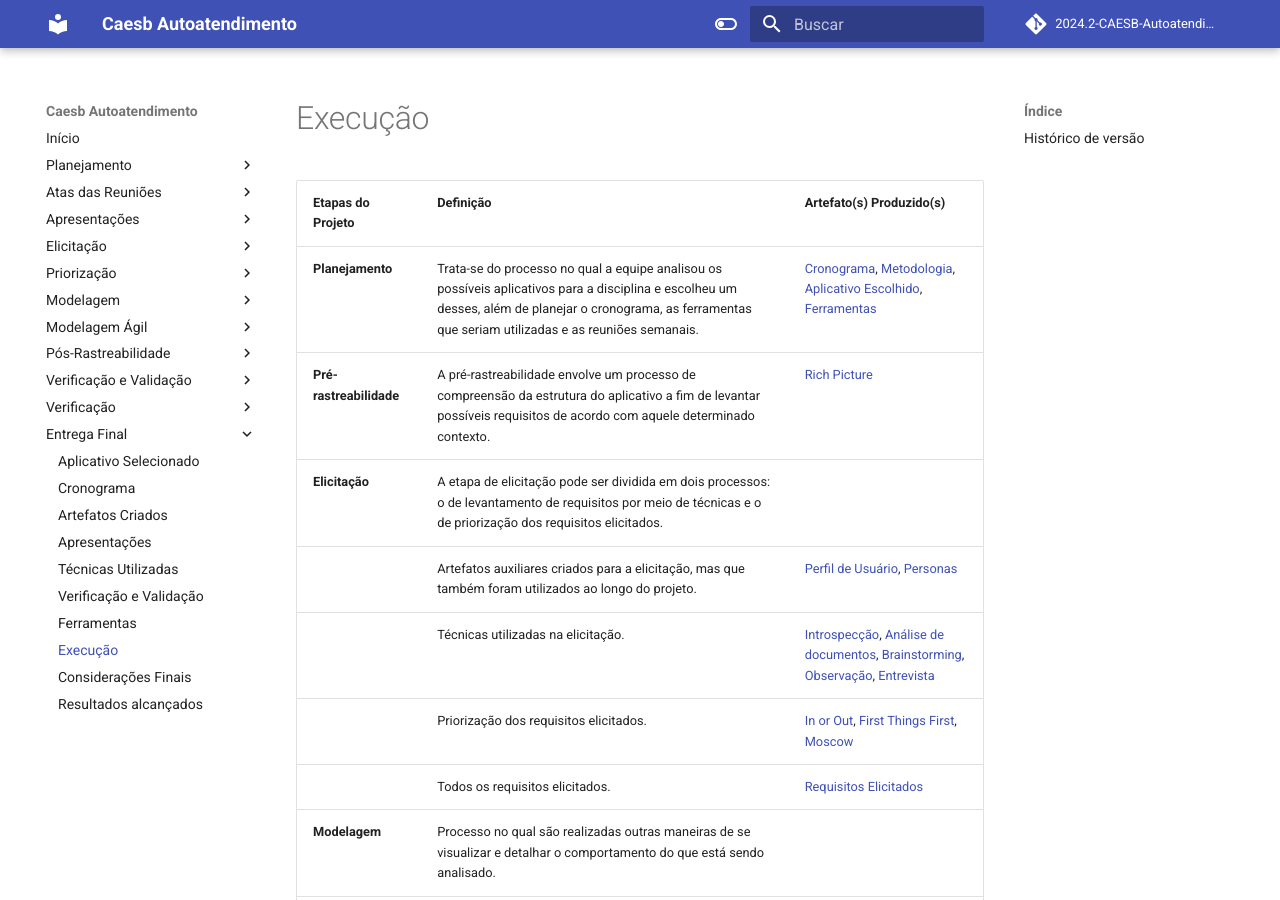
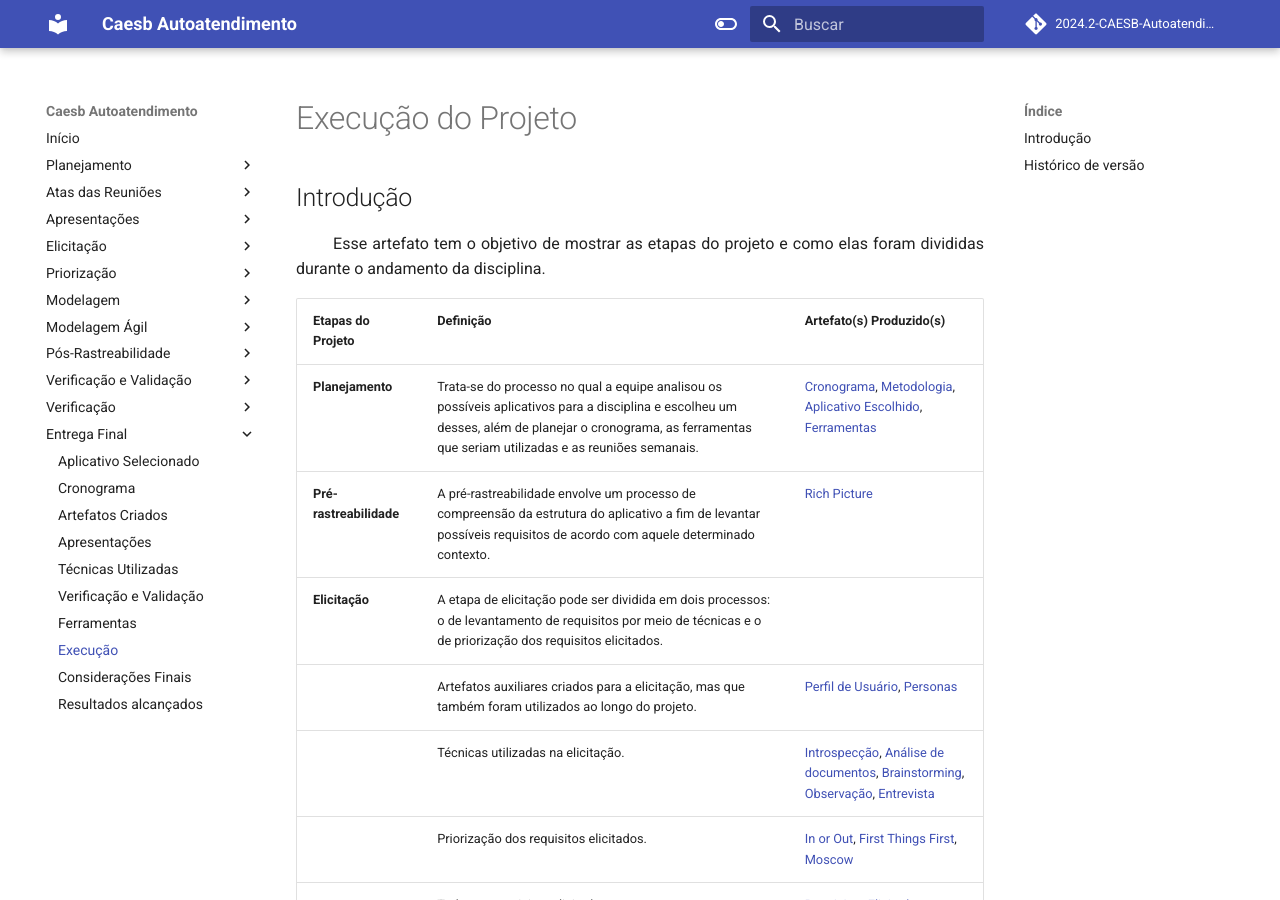
Before and after one commit to Requisitos-de-Software/2024.2-CAESB-Autoatendimento, an MkDocs documentation site: the page built from docs/Entrega_final/execução.md, in a window 1280 px wide and 900 px high. Built offline with MkDocs 1.6.1 and Material for MkDocs 9.7.7, drawn with Linux system fonts in a browser that asks for light colours; comment, search, counter and statistics services are not loaded; some of the changed text lies outside the part shown.

Commit message:
correções

```diff
--- a/docs/Entrega_final/execução.md
+++ b/docs/Entrega_final/execução.md
@@ -1,3 +1,11 @@
+# Execução do Projeto
+
+## Introdução
+
+<p align="justify">
+&emsp;&emsp; Esse artefato tem o objetivo de mostrar as etapas do projeto e como elas foram divididas durante o andamento da disciplina.
+</p>
+
 | Etapas do Projeto      | Definição | Artefato(s) Produzido(s) |
 |------------------------|-----------|---------------------------|
 | **Planejamento**       | Trata-se do processo no qual a equipe analisou os possíveis aplicativos para a disciplina e escolheu um desses, além de planejar o cronograma, as ferramentas que seriam utilizadas e as reuniões semanais. | <a href="https://requisitos-de-software.github.io/2024.2-CAESB-Autoatendimento/planejamento/cronograma/">Cronograma</a>, <a href="https://requisitos-de-software.github.io/2024.2-CAESB-Autoatendimento/planejamento/metodologia/">Metodologia</a>, <a href="https://requisitos-de-software.github.io/2024.2-CAESB-Autoatendimento/planejamento/aplicativo_escolhido/">Aplicativo Escolhido</a>, <a href="https://requisitos-de-software.github.io/2024.2-CAESB-Autoatendimento/planejamento/ferramentas/">Ferramentas</a> |
@@ -27,3 +35,4 @@
 | Versão |    Data    |      Descrição       |       Autor(es)       |     Revisor(es)     |
 | :----: | :--------: | :------------------: | :-----: | :-----: |
 |  1.0   | 09/02/2025 | Criação do documento | [Matheus Barros](https://github.com/Ninja-Haiyai)| [Leandro de Almeida](https://github.com/leomitx10)  |
+|  1.1   | 10/02/2025 | Correção do documento | [Matheus Barros](https://github.com/Ninja-Haiyai)| [Leandro de Almeida](https://github.com/leomitx10)  |
```
Also changed, not shown: docs/validacao/prototipacao.md (+21 -0 lines).
